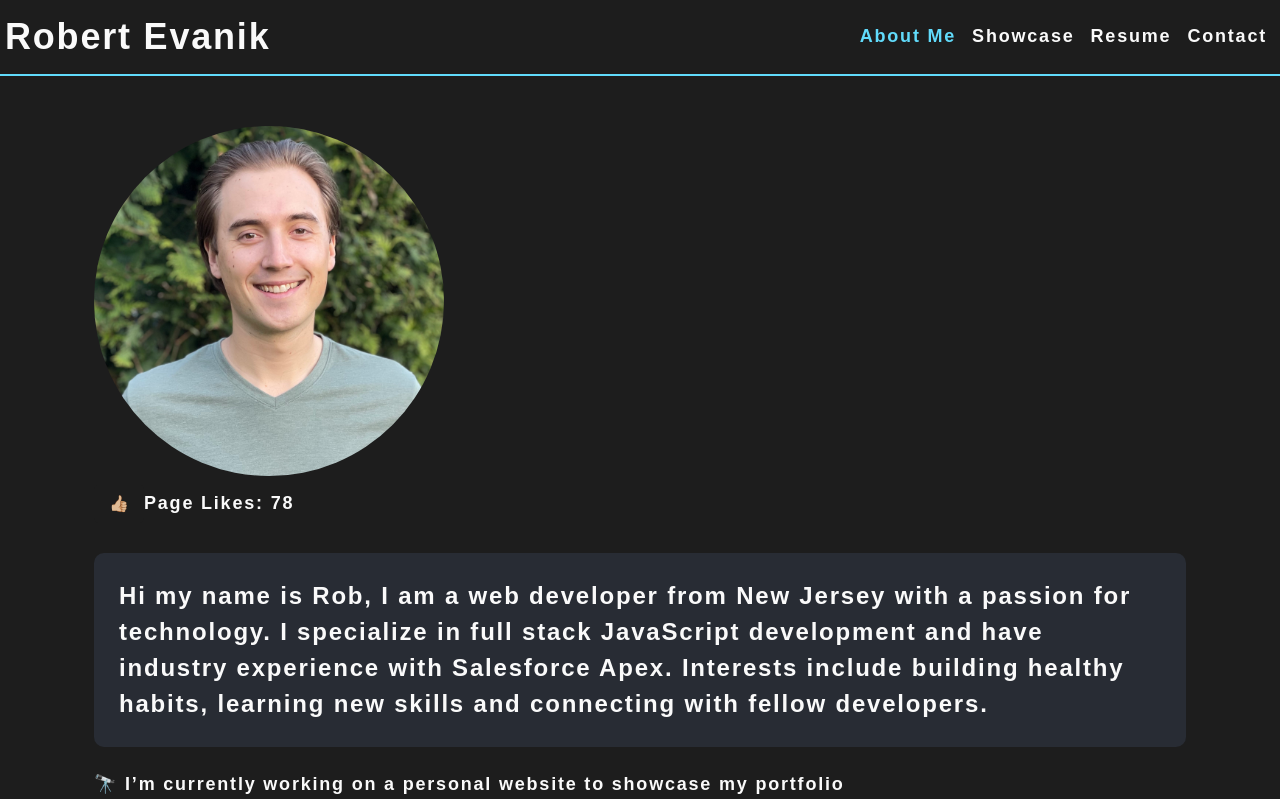
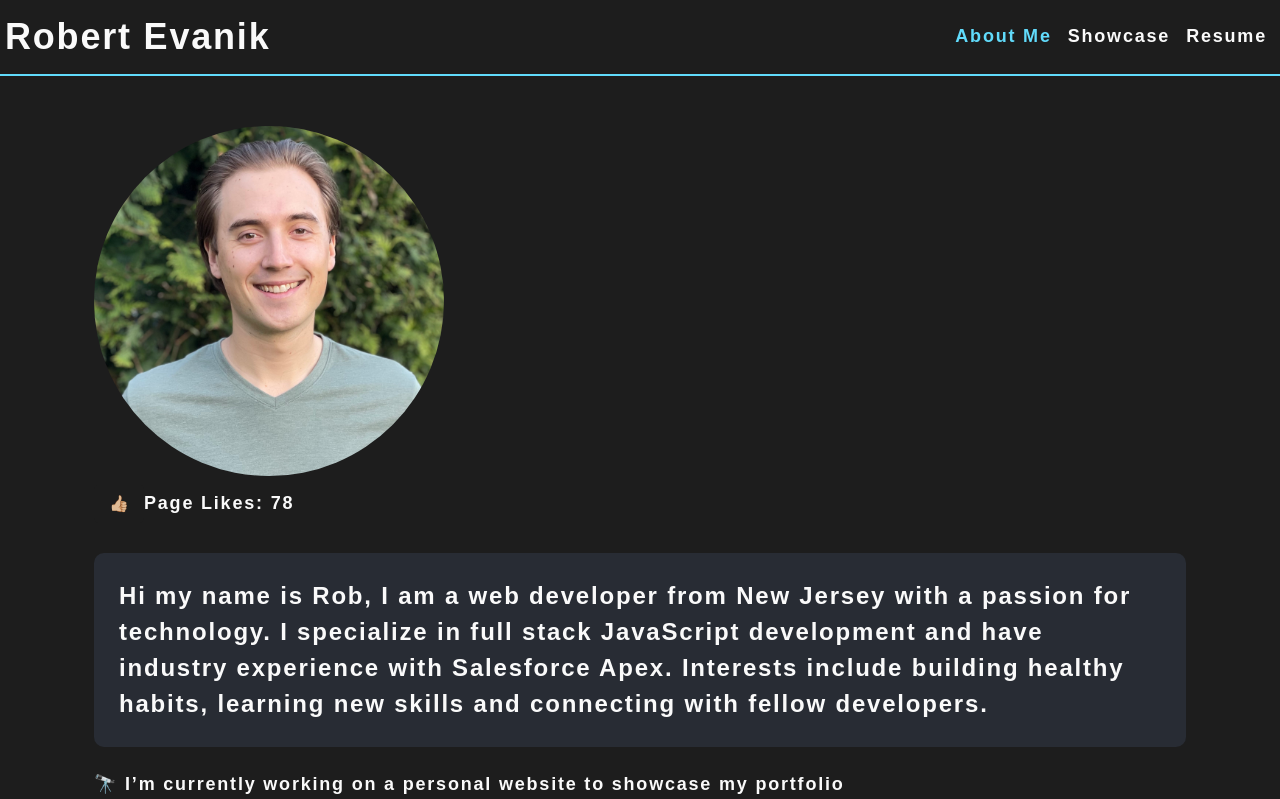
Before and after one commit to robjameva/Robs-React-Portfolio, a React (Create React App) app: page / in a window 1280 px wide. Shown: the top 799 px of the page. Built offline with nearby package versions, Linux system fonts and the light colour scheme.

Commit message:
removed contact section

```diff
--- a/src/App.jsx
+++ b/src/App.jsx
@@ -7,7 +7,7 @@ import Showcase from './components/Showcase';
 import Footer from './components/Footer';
 
 function App() {
-  const [navLinks] = useState(['About Me', 'Showcase', 'Resume', 'Contact'])
+  const [navLinks] = useState(['About Me', 'Showcase', 'Resume'])
 
   const [currentNavLink, setcurrentNavLink] = useState(navLinks[0]);
 
@@ -19,10 +19,6 @@ function App() {
         return <Showcase />
       case 'Resume':
         return <Resume />
-      case 'Contact':
-        return <ContactForm />
-
-
     }
   }
 
--- a/src/components/Resume/index.jsx
+++ b/src/components/Resume/index.jsx
@@ -1,5 +1,4 @@
 import React from 'react';
-import png from '../../assets/images/resume.png'
 import jpg from '../../assets/images/resume.jpg'
 import pdf from '../../assets/images/Resume.pdf'
 
--- a/src/components/Showcase/index.jsx
+++ b/src/components/Showcase/index.jsx
@@ -66,6 +66,9 @@ export default function Showcase() {
     }
 
     return (
+        <>
+            <h1 className='title-text'>Project Showcase</h1>
+            <br />
             <Grid container spacing={2} >
                 {
                     projects.map(project => (
@@ -94,5 +97,6 @@ export default function Showcase() {
                     ))
                 }
             </Grid>
+        </>
     );
 }
--- a/src/index.css
+++ b/src/index.css
@@ -162,6 +162,11 @@ nav  li {
   cursor: pointer;
 }
 
+.title-text {
+  text-align: center;
+  font-size: 3em;
+}
+
 .rob {
   border-radius: 50%;
   max-height: 350px;
```
Also changed, not shown: src/assets/images/resume.png (deleted). Lines whose indentation alone changed are shown as unchanged.
